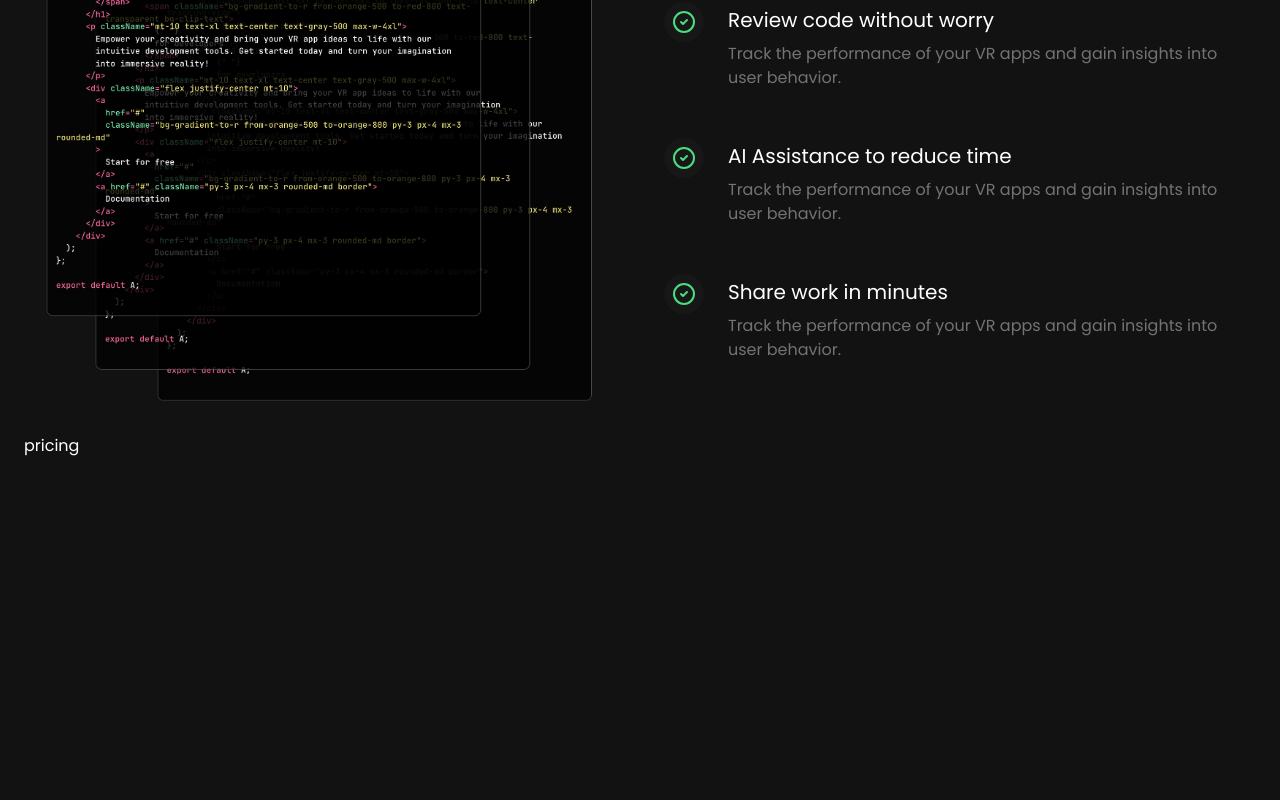
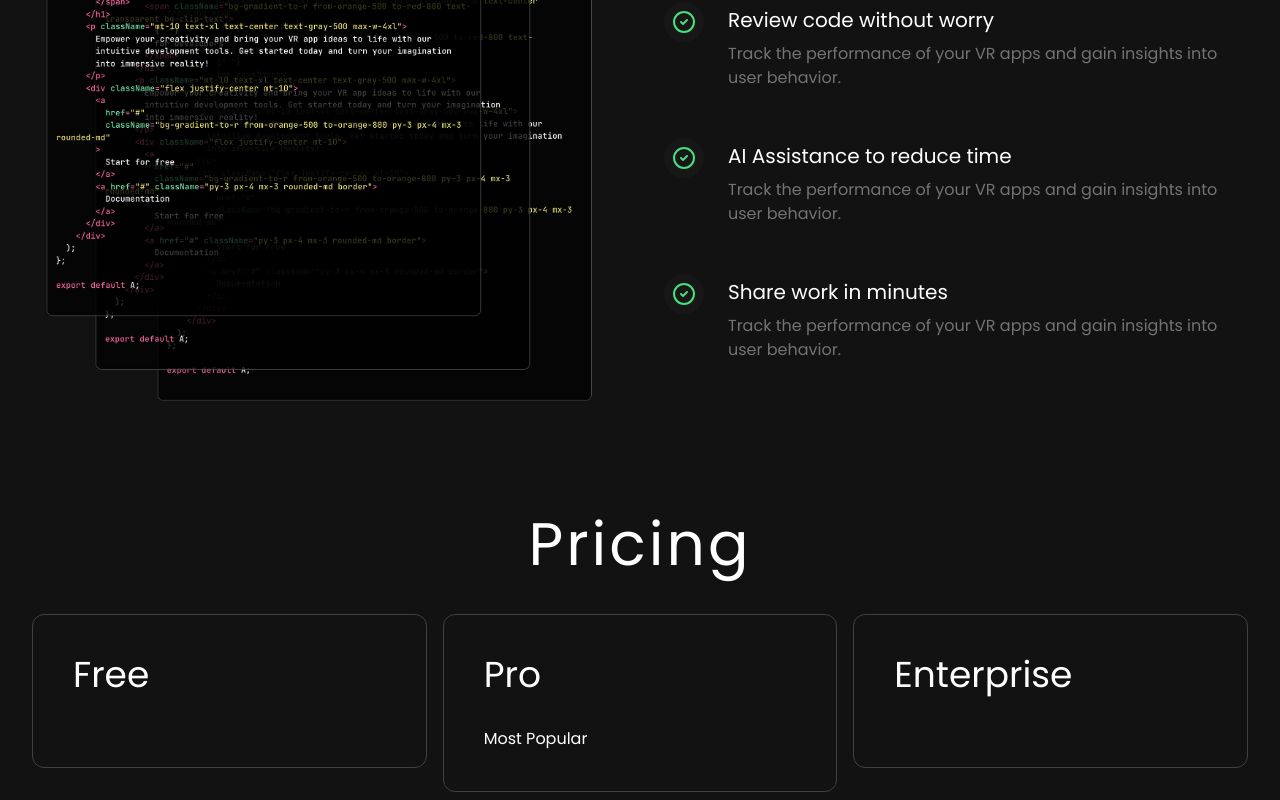
Before and after one commit to yafet-dev/virtual-reality-website, a React (Vite) app: page / in a window 1280 px wide. Shown: the part 2021-2821 px from the top of the page. Before the commit the page ends 2479 px from the top, so only its background shows below. Built offline with nearby package versions, Linux system fonts and the light colour scheme.

Commit message:
add pricing prlan

```diff
--- a/src/components/Pricing.jsx
+++ b/src/components/Pricing.jsx
@@ -1,5 +1,26 @@
+import { CheckCircle2 } from "lucide-react";
+import { pricingOptions } from "./../constants/index";
+
 function Pricing() {
-  return <div>pricing</div>;
+  return (
+    <div className="mt-20">
+      <h2 className="text-3xl sm:text-5xl lg:text-6xl text-center my-8 tracking-wider">
+        Pricing
+      </h2>
+      <div className="flex flex-wrap">
+        {pricingOptions.map((option, index) => {
+          return (
+            <div key={index} className="w-full sm:w-1/2 lg:w-1/3 p-2">
+              <div className="p-10 border border-neutral-700 rounded-xl">
+                <p className="text-4xl mb-8">{option.title}</p>
+                {option.title === "Pro" && <span>Most Popular</span>}
+              </div>
+            </div>
+          );
+        })}
+      </div>
+    </div>
+  );
 }
 
 export default Pricing;
```
